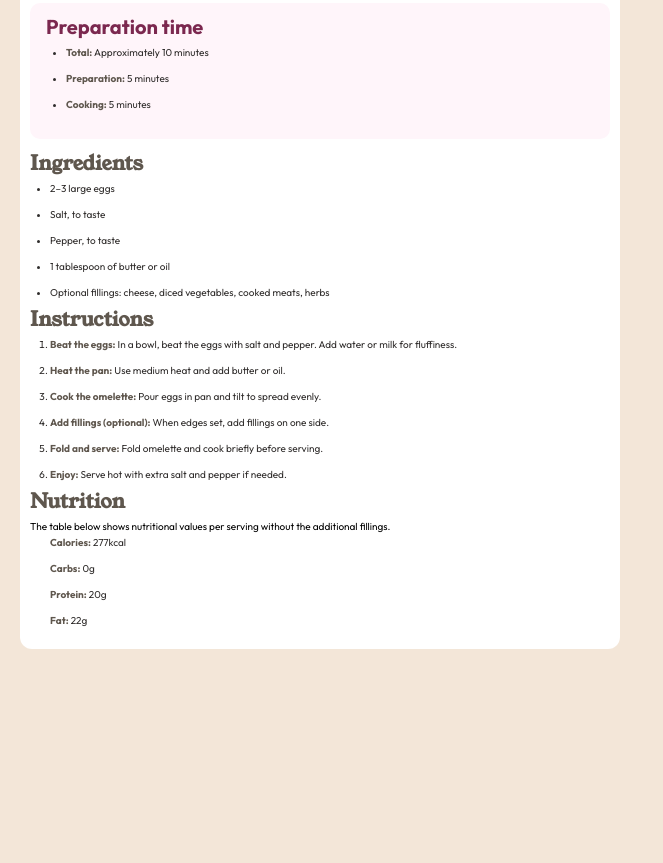
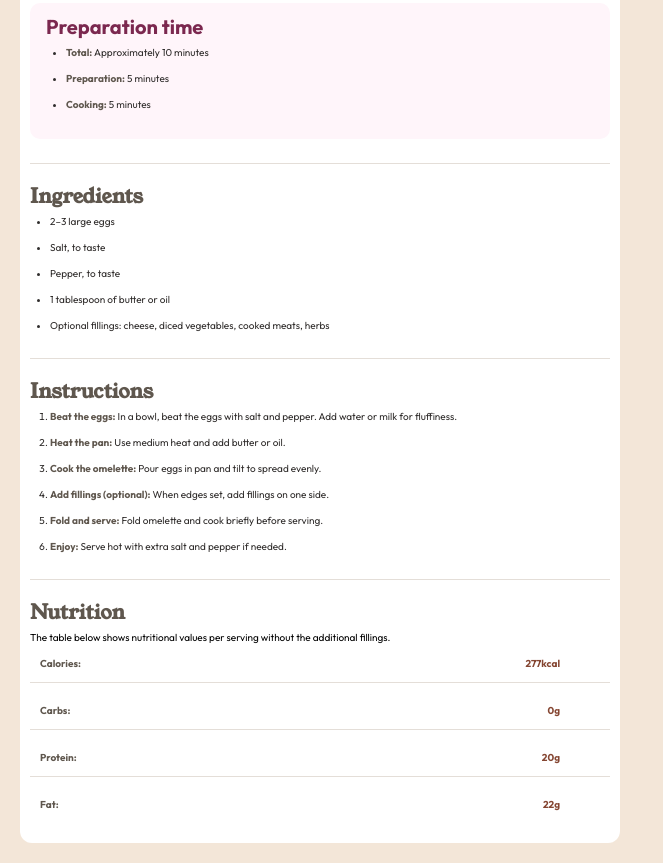
Before and after one commit to PHMesquita97/recipe-page-challenge, a plain HTML site: page index.html in a window 1280 px wide. Shown: the part 385-1248 px from the top of the page, without its empty margins (0-663 px from the left). Before the commit the page ends 1054 px from the top, so only its background shows below. Drawn offline with Linux system fonts and the light colour scheme.

Commit message:
html e css update
1.Pequena alteração no html.
-adição de tag span na li da section Nutrition.

2.Criação das Divisórias de Section e a tabela da nutrition.

```diff
--- a/index.html
+++ b/index.html
@@ -66,10 +66,10 @@
         <h2>Nutrition</h2>
         <p>The table below shows nutritional values per serving without the additional fillings.</p>
         <ul class="nutrition-table">
-          <li><strong>Calories:</strong> 277kcal</li>
-          <li><strong>Carbs:</strong> 0g</li>
-          <li><strong>Protein:</strong> 20g</li>
-          <li><strong>Fat:</strong> 22g</li>
+          <li><strong>Calories:</strong> <span>277kcal</span></li>
+          <li><strong>Carbs:</strong> <span>0g</span></li>
+          <li><strong>Protein:</strong> <span>20g</span></li>
+          <li><strong>Fat:</strong> <span>22g</span></li>
         </ul>
       </section>
     </section>
--- a/style.css
+++ b/style.css
@@ -98,6 +98,33 @@ strong{
     color: var(--clr-text-secondary);
 }
 
-.nutrition-table{
+.content section + section {
+    border-top: 1px solid var(--clr-border);
+    padding-top: 24px;
+    margin-top: 24px;
+}
+
+
+/*Need to find a better way to do it*/
+.nutrition-table {
     list-style: none;
+    padding: 0;
+    margin: 0;
 }
+
+  .nutrition-table li {
+    display: grid;
+    grid-template-columns: 1fr auto;
+    padding: 1rem 5rem 1rem 1rem;
+    border-bottom: 1px solid var(--clr-border);
+    font-weight: bold;
+    color: var(--clr-text-primary);
+}
+
+  .nutrition-table li:last-child {
+    border-bottom: none;
+}
+
+  .nutrition-table li span:last-child {
+    color: var(--clr-heading); /* Valor destacado */
+}
```
